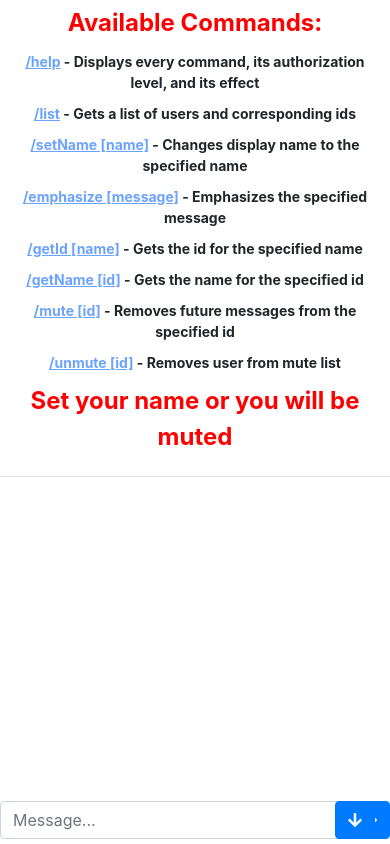
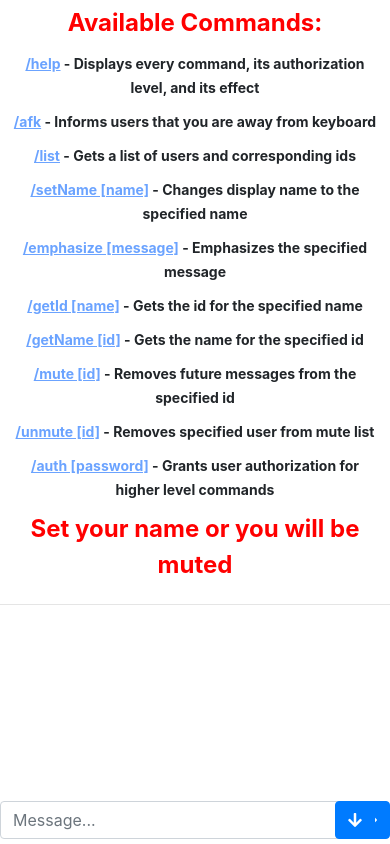
Before and after one commit to awangg/simple-chat, a website: page public/index.html in a window 390 px wide. Drawn offline with nearby package versions, Linux system fonts and the light colour scheme; no server answers.

Commit message:
available commands now loaded directly from help function -- more responsive to edits and additions

```diff
--- a/public/css/style.css
+++ b/public/css/style.css
@@ -55,19 +55,21 @@ form {
 }
 
 .notification {
-  margin-top: 1rem;
   background-color: #fffec6;
   font-style: italic;
+  margin-top: 1rem;
 }
 
 .success {
   background-color: #0f0;
   color: #000;
+  margin-top: 1rem;
 }
 
 .error {
   background-color: #f00;
   color: #fff;
+  margin-top: 1rem;
 }
 
 .emphasized {
--- a/public/index.html
+++ b/public/index.html
@@ -13,16 +13,6 @@
   <body>
     <ul id="messages">
       <li class="emphasized"> Available Commands: </li>
-      <li class="information"> <span class="command-example">/help</span> - Displays every command, its authorization level, and its effect </li>
-      <li class="information"> <span class="command-example">/list</span> - Gets a list of users and corresponding ids </li>
-      <li class="information"> <span class="command-example">/setName [name]</span> - Changes display name to the specified name </li>
-      <li class="information"> <span class="command-example">/emphasize [message]</span> - Emphasizes the specified message </li>
-      <li class="information"> <span class="command-example">/getId [name]</span> - Gets the id for the specified name </li>
-      <li class="information"> <span class="command-example">/getName [id]</span> - Gets the name for the specified id </li>
-      <li class="information"> <span class="command-example">/mute [id]</span> - Removes future messages from the specified id </li>
-      <li class="information"> <span class="command-example">/unmute [id]</span> - Removes user from mute list </li>
-      <li class="emphasized"> Set your name or you will be muted </li>
-      <hr />
     </ul>
     <form>
       <div class="form-row justify-content-center">
--- a/public/js/index.js
+++ b/public/js/index.js
@@ -16,6 +16,10 @@ $(function() {
 
   /* Set height to not encroach on input area */
   $('#messages').css('height', $(document).height() - 80)
+
+  /* Display Original Messages */
+  help()
+  $('#messages').append($('<li></li>').attr('class', 'emphasized').text('Set your name or you will be muted')).append($('<hr>'))
 
   socket.on('id', function(newId) {
     id = newId
```
